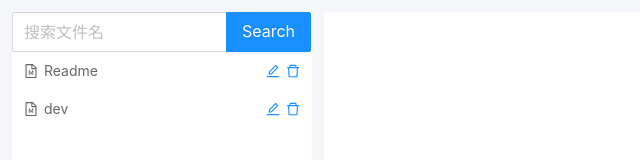
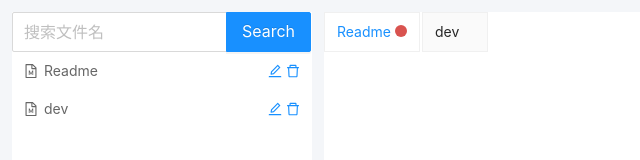
Before and after one commit to keep-alive/work-assistant, a React (Create React App) app: page / in a window 1280 px wide. Shown: the top 160 px of the page, without its empty margins (0-640 px from the left). Built offline with nearby package versions, Linux system fonts and the light colour scheme.

Commit message:
TabListk开发

```diff
--- a/package.json
+++ b/package.json
@@ -8,6 +8,7 @@
     "@testing-library/react": "^11.2.6",
     "@testing-library/user-event": "^12.8.3",
     "antd": "^4.15.3",
+    "classnames": "^2.3.1",
     "react": "^17.0.2",
     "react-dom": "^17.0.2",
     "react-scripts": "4.0.3",
--- a/src/App.css
+++ b/src/App.css
@@ -54,3 +54,6 @@
     height: 100%;
     background: #fff;
 }
+.edit-area{
+    height: calc(100% - 40px);
+}
--- a/src/App.js
+++ b/src/App.js
@@ -3,10 +3,17 @@ import { Row, Col } from 'antd'
 import FileSearch from './components/FileSearch'
 import FileList from './components/FileList'
 import FileBtns from './components/FileBtns'
+import TabList from './components/TabList'
 import files from './utils/defaultFile'
 function App() {
 	const onSearch = (v) => {
 		console.log(v)
+	}
+	const onTabClick = (id) => {
+		console.log(id)
+	}
+	const onCloseTab = (id) => {
+		console.log(id)
 	}
 	return (
 		<Row className="app">
@@ -26,7 +33,10 @@ function App() {
 					<FileBtns />
 				</Col>
 			</Col>
-			<Col className="right-wrapper"  flex="auto"></Col>
+			<Col className="right-wrapper"  flex="auto">
+				<TabList files={files} onTabClick={onTabClick} onCloseTab={onCloseTab} activeId={1} unsavedIds={[1]}/>
+				<Col className="edit-area" span={24}></Col>
+			</Col>
 		</Row>
 	);
 }
--- /dev/null
+++ b/src/components/TabList.css
@@ -0,0 +1,45 @@
+.tabs-nav{
+    display: flex;
+    align-items: center;
+}
+.nav-tab{
+    background: #fafafa;
+    border: 1px solid #f0f0f0;
+    margin: 0;
+    padding: 8px 12px;
+    transition: all .3s cubic-bezier(.645,.045,.355,1);
+    cursor: pointer;
+}
+.nav-tab-active{
+    background: #fff;
+    color: #1890ff;
+}
+.nav-tab+.nav-tab{
+    margin-left: 2px;
+}
+.nav-tab:hover .close-icon{
+    visibility: visible;
+}
+.with-unsaved-mark.nav-tab .close-icon{
+    display: none;
+}
+.with-unsaved-mark.nav-tab:hover .close-icon{
+    display: inline-block;
+}
+.with-unsaved-mark.nav-tab:hover .unsaved-icon{
+    display: none;
+}
+.close-icon{
+    visibility: hidden;
+    font-size: 12px;
+}
+.unsaved-icon{
+    display: inline-block;
+    width: 12px;
+    height: 12px;
+    border-radius: 12px;
+    background-color: #d9534f;
+}
+.pad{
+    padding: 2px;
+}
--- /dev/null
+++ b/src/components/TabList.js
@@ -0,0 +1,41 @@
+import React from 'react'
+import PropTypes from 'prop-types'
+import classnames from 'classnames'
+import { CloseOutlined } from '@ant-design/icons'
+import './TabList.css'
+export default function TabList({ files, activeId, unsavedIds, onTabClick, onCloseTab }) {
+    return (
+        <ul className="tabs-nav">
+            {
+                files.map(file => {
+                    const withUnsaveMark = unsavedIds.includes(file.id)
+                    const finalClassName = classnames({
+                        'nav-tab': true,
+                        'nav-tab-active': activeId === file.id,
+                        'with-unsaved-mark': withUnsaveMark
+                    })
+                    return (
+                        <li className={finalClassName} key={file.id} onClick={() => onTabClick(file.id)}>
+                            <span>{file.title}</span>
+                            <span className="pad"></span>
+                            <CloseOutlined
+                                className="close-icon"
+                                onClick={(e) => { e.stopPropagation();onCloseTab(file.id)}}
+                            />
+                            {
+                                withUnsaveMark && <span className="unsaved-icon"></span>
+                            }
+                        </li>
+                    )
+                })
+            }
+        </ul>
+    )
+}
+TabList.prototypes = {
+    files: PropTypes.array,
+    activeId: PropTypes.string,
+    unsavedIds: PropTypes.array,
+    onCloseTab: PropTypes.func,
+    onTabClick: PropTypes.func,
+}
```
